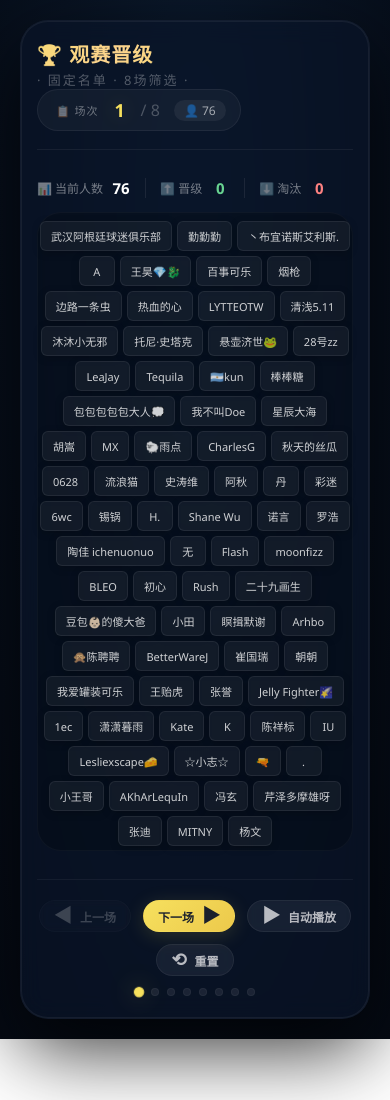
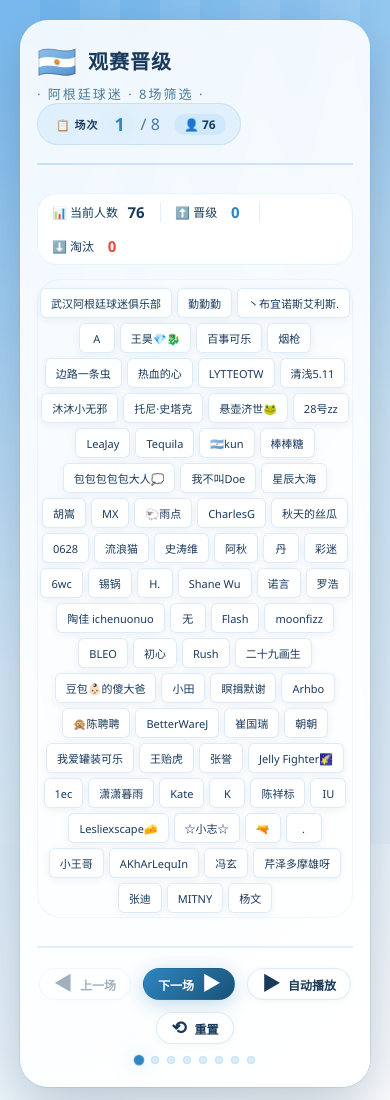
Before and after one commit to lamboxr/fifa26_attendance, a plain HTML site: page index.html in a window 390 px wide. Shown: the top 1100 px of the page. Before the commit the page ends 1039 px from the top, so only its background shows below. Drawn offline with Linux system fonts and the light colour scheme.

Commit message:
蓝白风

```diff
--- a/index.html
+++ b/index.html
@@ -3,9 +3,9 @@
 <head>
     <meta charset="UTF-8" />
     <meta name="viewport" content="width=device-width, initial-scale=1.0" />
-    <title>🏆 观赛晋级 · 固定名单 + 自动暂停</title>
+    <title>🇦🇷 阿根廷观赛 · 名单晋级</title>
     <style>
-        /* ===== 全局样式（保持与之前一致） ===== */
+        /* ===== 全局重置 & 阿根廷蓝白主题 ===== */
         * {
             margin: 0;
             padding: 0;
@@ -15,26 +15,47 @@
         body {
             font-family: 'Segoe UI', 'PingFang SC', Roboto, 'Helvetica Neue', sans-serif;
             min-height: 100vh;
-            background: radial-gradient(ellipse at 50% 20%, #0b1a2e, #050a14);
+            background: linear-gradient(145deg, #6CB4EE 0%, #D6EAF8 50%, #FFFFFF 100%);
             display: flex;
             justify-content: center;
             align-items: center;
             padding: 20px;
+            position: relative;
+        }
+
+        /* 装饰性条纹（球衣风格） */
+        body::before {
+            content: '';
+            position: fixed;
+            top: 0;
+            left: 0;
+            right: 0;
+            bottom: 0;
+            background: repeating-linear-gradient(90deg,
+                    rgba(255, 255, 255, 0.08) 0px,
+                    rgba(255, 255, 255, 0.08) 40px,
+                    rgba(108, 180, 238, 0.06) 40px,
+                    rgba(108, 180, 238, 0.06) 80px);
+            pointer-events: none;
+            z-index: 0;
         }
 
         #app {
             width: 100%;
             max-width: 1200px;
-            background: rgba(10, 20, 40, 0.65);
-            backdrop-filter: blur(12px);
-            -webkit-backdrop-filter: blur(12px);
+            background: rgba(255, 255, 255, 0.88);
+            backdrop-filter: blur(8px);
+            -webkit-backdrop-filter: blur(8px);
             border-radius: 40px;
             padding: 30px 35px 35px;
-            box-shadow: 0 30px 80px rgba(0, 0, 0, 0.8), inset 0 0 0 1px rgba(255, 255, 255, 0.06);
-            border: 1px solid rgba(255, 255, 255, 0.04);
+            box-shadow: 0 20px 60px rgba(0, 40, 80, 0.25), 0 0 0 1px rgba(108, 180, 238, 0.2);
+            border: 1px solid rgba(255, 255, 255, 0.3);
             transition: all 0.3s ease;
+            position: relative;
+            z-index: 1;
         }
 
+        /* ===== 头部 ===== */
         header {
             display: flex;
             justify-content: space-between;
@@ -42,89 +63,88 @@
             flex-wrap: wrap;
             margin-bottom: 28px;
             padding-bottom: 18px;
-            border-bottom: 1px solid rgba(255, 255, 255, 0.06);
+            border-bottom: 2px solid rgba(108, 180, 238, 0.3);
         }
 
         .logo h1 {
             font-size: 28px;
-            font-weight: 700;
-            background: linear-gradient(135deg, #f6e05e, #fbd38d, #f6e05e);
-            background-size: 200% 200%;
-            -webkit-background-clip: text;
-            -webkit-text-fill-color: transparent;
+            font-weight: 800;
+            color: #1A3A5C;
             letter-spacing: 1px;
-            animation: shimmerGold 4s ease-in-out infinite;
+            display: flex;
+            align-items: center;
+            gap: 10px;
         }
 
+        .logo h1 .flag {
+            font-size: 32px;
+        }
         .logo .sub {
             font-size: 13px;
-            color: rgba(255, 255, 255, 0.3);
+            color: #4A7A9C;
             letter-spacing: 2px;
             margin-top: 2px;
-            -webkit-text-fill-color: rgba(255, 255, 255, 0.3);
-        }
-
-        @keyframes shimmerGold {
-            0%,
-            100% {
-                background-position: 0% 50%;
-            }
-            50% {
-                background-position: 100% 50%;
-            }
+            font-weight: 500;
         }
 
         .round-badge {
             display: flex;
             align-items: center;
             gap: 18px;
-            background: rgba(255, 255, 255, 0.04);
+            background: rgba(108, 180, 238, 0.12);
             padding: 10px 22px 10px 26px;
             border-radius: 60px;
-            border: 1px solid rgba(255, 255, 255, 0.06);
+            border: 1px solid rgba(108, 180, 238, 0.25);
         }
 
         .round-badge .label {
-            color: rgba(255, 255, 255, 0.4);
+            color: #1A3A5C;
             font-size: 13px;
-            font-weight: 500;
+            font-weight: 600;
             letter-spacing: 1px;
         }
 
         .round-badge .round-num {
             font-size: 28px;
             font-weight: 800;
-            color: #fff;
+            color: #1A3A5C;
             min-width: 36px;
             text-align: center;
             transition: 0.3s;
         }
 
         .round-badge .round-num.active {
-            color: #f6e05e;
-            text-shadow: 0 0 20px rgba(246, 224, 94, 0.3);
+            color: #2E86C1;
+            text-shadow: 0 0 20px rgba(46, 134, 193, 0.3);
         }
 
         .round-badge .total {
-            color: rgba(255, 255, 255, 0.25);
+            color: #4A7A9C;
             font-size: 16px;
+            font-weight: 500;
         }
 
         .round-badge .people-count {
-            color: rgba(255, 255, 255, 0.6);
+            color: #1A3A5C;
             font-size: 14px;
-            background: rgba(255, 255, 255, 0.06);
+            background: rgba(108, 180, 238, 0.15);
             padding: 4px 14px;
             border-radius: 30px;
-            font-weight: 500;
+            font-weight: 600;
             margin-left: 4px;
         }
 
+        /* ===== 统计条 ===== */
         .stats-bar {
             display: flex;
             gap: 24px;
             margin-bottom: 22px;
             flex-wrap: wrap;
+            background: rgba(255, 255, 255, 0.5);
+            padding: 10px 18px;
+            border-radius: 20px;
+            backdrop-filter: blur(4px);
+            border: 1px solid rgba(108, 180, 238, 0.15);
         }
 
         .stats-bar .stat-item {
@@ -132,30 +152,31 @@
             align-items: center;
             gap: 8px;
             font-size: 14px;
-            color: rgba(255, 255, 255, 0.45);
+            color: #1A3A5C;
             font-weight: 500;
         }
 
         .stats-bar .stat-item .num {
             font-weight: 700;
             font-size: 18px;
-            color: #fff;
+            color: #1A3A5C;
             min-width: 28px;
             text-align: center;
         }
 
         .stats-bar .stat-item .num.qualify-num {
-            color: #68d391;
+            color: #2E86C1;
         }
         .stats-bar .stat-item .num.eliminate-num {
-            color: #fc8181;
+            color: #E74C3C;
         }
 
         .stats-bar .stat-divider {
             width: 1px;
-            background: rgba(255, 255, 255, 0.08);
+            background: rgba(108, 180, 238, 0.2);
         }
 
+        /* ===== 名字网格 ===== */
         #nameGrid {
             display: flex;
             flex-wrap: wrap;
@@ -164,12 +185,13 @@
             min-height: 320px;
             padding: 18px 8px 10px;
             border-radius: 24px;
-            background: rgba(0, 0, 0, 0.2);
-            border: 1px solid rgba(255, 255, 255, 0.03);
+            background: rgba(255, 255, 255, 0.3);
+            border: 1px solid rgba(108, 180, 238, 0.1);
             transition: all 0.4s ease;
             position: relative;
         }
 
+        /* ===== 名字卡片 ===== */
         .name-card {
             display: flex;
             align-items: center;
@@ -178,49 +200,50 @@
             min-width: 60px;
             height: 44px;
             border-radius: 12px;
-            background: rgba(255, 255, 255, 0.05);
-            border: 1px solid rgba(255, 255, 255, 0.07);
-            color: rgba(255, 255, 255, 0.8);
+            background: rgba(255, 255, 255, 0.85);
+            border: 1px solid rgba(108, 180, 238, 0.25);
+            color: #1A3A5C;
             font-size: 15px;
             font-weight: 500;
             transition: all 0.3s cubic-bezier(0.25, 0.46, 0.45, 0.94);
             cursor: default;
             position: relative;
             user-select: none;
-            box-shadow: 0 2px 8px rgba(0, 0, 0, 0.2);
+            box-shadow: 0 2px 8px rgba(0, 40, 80, 0.06);
         }
 
         .name-card:hover {
             transform: translateY(-2px) scale(1.02);
-            border-color: rgba(255, 255, 255, 0.15);
-            background: rgba(255, 255, 255, 0.08);
-            box-shadow: 0 6px 20px rgba(0, 0, 0, 0.4);
+            border-color: #2E86C1;
+            background: rgba(255, 255, 255, 0.95);
+            box-shadow: 0 6px 20px rgba(46, 134, 193, 0.15);
         }
 
+        /* ---- 晋级 ---- */
         .name-card.qualify {
-            background: rgba(104, 211, 145, 0.18);
-            border-color: rgba(104, 211, 145, 0.5);
-            color: #68d391;
-            box-shadow: 0 0 25px rgba(104, 211, 145, 0.15), inset 0 0 20px rgba(104, 211, 145, 0.05);
+            background: rgba(46, 134, 193, 0.12);
+            border-color: #2E86C1;
+            color: #1A5276;
+            box-shadow: 0 0 25px rgba(46, 134, 193, 0.15), inset 0 0 20px rgba(46, 134, 193, 0.05);
             animation: qualifyPulse 1.2s ease-in-out;
         }
 
         @keyframes qualifyPulse {
             0% {
                 transform: scale(1);
-                box-shadow: 0 0 0 rgba(104, 211, 145, 0);
+                box-shadow: 0 0 0 rgba(46, 134, 193, 0);
             }
             30% {
                 transform: scale(1.12);
-                box-shadow: 0 0 50px rgba(104, 211, 145, 0.4);
-                border-color: #68d391;
+                box-shadow: 0 0 50px rgba(46, 134, 193, 0.4);
+                border-color: #2E86C1;
             }
             70% {
                 transform: scale(0.96);
             }
             100% {
                 transform: scale(1);
-                box-shadow: 0 0 25px rgba(104, 211, 145, 0.15);
+                box-shadow: 0 0 25px rgba(46, 134, 193, 0.15);
             }
         }
 
@@ -228,13 +251,14 @@
             display: inline-block;
             margin-left: 6px;
             font-size: 13px;
-            color: #68d391;
+            color: #2E86C1;
         }
 
+        /* ---- 淘汰 ---- */
         .name-card.eliminate {
-            background: rgba(252, 129, 129, 0.12);
-            border-color: rgba(252, 129, 129, 0.3);
-            color: #fc8181;
+            background: rgba(231, 76, 60, 0.08);
+            border-color: rgba(231, 76, 60, 0.25);
+            color: #C0392B;
             animation: eliminateFade 0.9s ease-in forwards;
         }
 
@@ -242,21 +266,22 @@
             0% {
                 transform: scale(1);
                 opacity: 1;
-                background: rgba(252, 129, 129, 0.12);
+                background: rgba(231, 76, 60, 0.08);
             }
             40% {
                 transform: scale(0.85);
                 opacity: 0.8;
-                background: rgba(252, 129, 129, 0.25);
+                background: rgba(231, 76, 60, 0.2);
             }
             100% {
                 transform: scale(0.6) translateY(30px);
                 opacity: 0;
-                background: rgba(252, 129, 129, 0);
+                background: rgba(231, 76, 60, 0);
                 border-color: transparent;
             }
         }
 
+        /* ---- 回归 ---- */
         .name-card.reappear {
             animation: reappearUp 0.7s ease-out forwards;
         }
@@ -265,57 +290,59 @@
             0% {
                 transform: translateY(40px) scale(0.7);
                 opacity: 0;
-                background: rgba(104, 211, 145, 0.05);
+                background: rgba(46, 134, 193, 0.05);
             }
             60% {
                 transform: translateY(-6px) scale(1.02);
                 opacity: 1;
-                background: rgba(104, 211, 145, 0.12);
-                border-color: rgba(104, 211, 145, 0.3);
+                background: rgba(46, 134, 193, 0.12);
+                border-color: rgba(46, 134, 193, 0.3);
             }
             100% {
                 transform: translateY(0) scale(1);
                 opacity: 1;
-                background: rgba(255, 255, 255, 0.05);
-                border-color: rgba(255, 255, 255, 0.07);
-                color: rgba(255, 255, 255, 0.8);
+                background: rgba(255, 255, 255, 0.85);
+                border-color: rgba(108, 180, 238, 0.25);
+                color: #1A3A5C;
             }
         }
 
+        /* ---- 晋级高亮（金色改为蓝色） ---- */
         .name-card.qualify-glow {
-            background: rgba(246, 224, 94, 0.15);
-            border-color: #f6e05e;
-            color: #f6e05e;
-            box-shadow: 0 0 40px rgba(246, 224, 94, 0.2), inset 0 0 30px rgba(246, 224, 94, 0.05);
-            animation: glowGold 1.4s ease-in-out;
+            background: rgba(46, 134, 193, 0.2);
+            border-color: #2E86C1;
+            color: #1A5276;
+            box-shadow: 0 0 40px rgba(46, 134, 193, 0.25), inset 0 0 30px rgba(46, 134, 193, 0.08);
+            animation: glowBlue 1.4s ease-in-out;
         }
 
-        @keyframes glowGold {
+        @keyframes glowBlue {
             0% {
                 transform: scale(1);
-                box-shadow: 0 0 0 rgba(246, 224, 94, 0);
+                box-shadow: 0 0 0 rgba(46, 134, 193, 0);
             }
             25% {
                 transform: scale(1.15);
-                box-shadow: 0 0 60px rgba(246, 224, 94, 0.5);
+                box-shadow: 0 0 60px rgba(46, 134, 193, 0.5);
             }
             60% {
                 transform: scale(0.95);
-                box-shadow: 0 0 30px rgba(246, 224, 94, 0.2);
+                box-shadow: 0 0 30px rgba(46, 134, 193, 0.2);
             }
             100% {
                 transform: scale(1);
-                box-shadow: 0 0 40px rgba(246, 224, 94, 0.15);
+                box-shadow: 0 0 40px rgba(46, 134, 193, 0.15);
             }
         }
 
         .empty-hint {
-            color: rgba(255, 255, 255, 0.15);
+            color: #4A7A9C;
             font-size: 18px;
             padding: 60px 20px;
             letter-spacing: 2px;
         }
 
+        /* ===== 底部 ===== */
         footer {
             margin-top: 28px;
             display: flex;
@@ -324,7 +351,7 @@
             flex-wrap: wrap;
             gap: 16px;
             padding-top: 20px;
-            border-top: 1px solid rgba(255, 255, 255, 0.05);
+            border-top: 2px solid rgba(108, 180, 238, 0.2);
         }
 
         .controls {
@@ -344,17 +371,18 @@
             display: flex;
             align-items: center;
             gap: 8px;
-            background: rgba(255, 255, 255, 0.06);
-            color: rgba(255, 255, 255, 0.7);
-            border: 1px solid rgba(255, 255, 255, 0.06);
+            background: rgba(255, 255, 255, 0.7);
+            color: #1A3A5C;
+            border: 1px solid rgba(108, 180, 238, 0.25);
             backdrop-filter: blur(4px);
+            box-shadow: 0 2px 8px rgba(0, 0, 0, 0.04);
         }
 
         .controls button:hover:not(:disabled) {
-            background: rgba(255, 255, 255, 0.12);
-            color: #fff;
+            background: #ffffff;
+            border-color: #2E86C1;
             transform: translateY(-2px);
-            box-shadow: 0 8px 30px rgba(0, 0, 0, 0.3);
+            box-shadow: 0 8px 25px rgba(46, 134, 193, 0.15);
         }
 
         .controls button:active:not(:disabled) {
@@ -362,28 +390,28 @@
         }
 
         .controls button:disabled {
-            opacity: 0.3;
+            opacity: 0.4;
             cursor: not-allowed;
             transform: none !important;
         }
 
         .controls button.primary {
-            background: linear-gradient(135deg, #f6e05e, #ecc94b);
-            color: #1a202c;
+            background: linear-gradient(135deg, #2E86C1, #1A5276);
+            color: #fff;
             border-color: transparent;
             font-weight: 700;
-            box-shadow: 0 4px 20px rgba(246, 224, 94, 0.15);
+            box-shadow: 0 4px 20px rgba(46, 134, 193, 0.3);
         }
 
         .controls button.primary:hover:not(:disabled) {
-            background: linear-gradient(135deg, #fbd38d, #f6e05e);
-            box-shadow: 0 8px 35px rgba(246, 224, 94, 0.3);
+            background: linear-gradient(135deg, #3498DB, #1A5276);
+            box-shadow: 0 8px 35px rgba(46, 134, 193, 0.4);
             transform: translateY(-2px);
         }
 
         .controls button.primary:disabled {
-            background: rgba(255, 255, 255, 0.08);
-            color: rgba(255, 255, 255, 0.3);
+            background: rgba(108, 180, 238, 0.3);
+            color: rgba(255, 255, 255, 0.5);
             box-shadow: none;
         }
 
@@ -393,13 +421,20 @@
         }
 
         .controls button .badge {
-            background: rgba(255, 255, 255, 0.1);
+            background: rgba(108, 180, 238, 0.15);
             padding: 0 10px;
             border-radius: 30px;
             font-size: 12px;
             font-weight: 500;
+            color: #1A3A5C;
         }
 
+        .controls button.primary .badge {
+            background: rgba(255, 255, 255, 0.2);
+            color: #fff;
+        }
+
+        /* ===== 进度点 ===== */
         .progress-dots {
             display: flex;
             gap: 8px;
@@ -410,23 +445,24 @@
             width: 10px;
             height: 10px;
             border-radius: 50%;
-            background: rgba(255, 255, 255, 0.08);
+            background: rgba(108, 180, 238, 0.25);
             transition: all 0.4s ease;
-            border: 1px solid rgba(255, 255, 255, 0.04);
+            border: 1px solid rgba(108, 180, 238, 0.2);
         }
 
         .progress-dots .dot.active {
-            background: #f6e05e;
-            box-shadow: 0 0 20px rgba(246, 224, 94, 0.4);
-            border-color: #f6e05e;
+            background: #2E86C1;
+            box-shadow: 0 0 20px rgba(46, 134, 193, 0.4);
+            border-color: #2E86C1;
             transform: scale(1.3);
         }
 
         .progress-dots .dot.done {
-            background: rgba(104, 211, 145, 0.3);
-            border-color: rgba(104, 211, 145, 0.2);
+            background: rgba(46, 134, 193, 0.3);
+            border-color: rgba(46, 134, 193, 0.2);
         }
 
+        /* ===== 响应式 ===== */
         @media (max-width: 768px) {
             #app {
                 padding: 18px 16px 22px;
@@ -450,6 +486,7 @@
             .stats-bar {
                 gap: 14px;
                 margin-bottom: 14px;
+                padding: 8px 14px;
             }
             .stats-bar .stat-item {
                 font-size: 12px;
@@ -519,10 +556,7 @@
             }
         }
 
-        .fade-transition {
-            transition: opacity 0.3s ease;
-        }
-
+        /* ===== 工具类 ===== */
         .stat-item .num.pop {
             animation: popNum 0.5s ease;
         }
@@ -533,32 +567,10 @@
             }
             50% {
                 transform: scale(1.4);
-                color: #f6e05e;
+                color: #2E86C1;
             }
             100% {
                 transform: scale(1);
-            }
-        }
-
-        .sparkle {
-            position: absolute;
-            width: 4px;
-            height: 4px;
-            background: #f6e05e;
-            border-radius: 50%;
-            box-shadow: 0 0 12px rgba(246, 224, 94, 0.6);
-            pointer-events: none;
-            animation: sparkleFloat 1.2s ease-out forwards;
-        }
-
-        @keyframes sparkleFloat {
-            0% {
-                opacity: 1;
-                transform: translate(0, 0) scale(1);
-            }
-            100% {
-                opacity: 0;
-                transform: translate(var(--tx), var(--ty)) scale(0);
             }
         }
 
@@ -567,15 +579,15 @@
             height: 4px;
         }
         ::-webkit-scrollbar-track {
-            background: rgba(255, 255, 255, 0.02);
+            background: rgba(108, 180, 238, 0.05);
             border-radius: 10px;
         }
         ::-webkit-scrollbar-thumb {
-            background: rgba(255, 255, 255, 0.15);
+            background: #2E86C1;
             border-radius: 10px;
         }
         ::-webkit-scrollbar-thumb:hover {
-            background: rgba(255, 255, 255, 0.25);
+            background: #1A5276;
         }
     </style>
 </head>
@@ -585,8 +597,10 @@
         <!-- 头部 -->
         <header>
             <div class="logo">
-                <h1>🏆 观赛晋级</h1>
-                <div class="sub">· 固定名单 · 8场筛选 ·</div>
+                <h1>
+                    <span class="flag">🇦🇷</span> 观赛晋级
+                </h1>
+                <div class="sub">· 阿根廷球迷 · 8场筛选 ·</div>
             </div>
             <div class="round-badge">
                 <span class="label">📋 场次</span>
@@ -648,7 +662,7 @@
             // =================================================================
             //  ⚙️ 自动播放配置（修改此值即可调整暂停时长）
             // =================================================================
-            const AUTO_PAUSE_SECONDS = 8; // 每次晋级后暂停的秒数，例如 3 表示暂停 3 秒
+            const AUTO_PAUSE_SECONDS = 3; // 每次晋级后暂停的秒数
 
             // =================================================================
             //  📌 数据配置区 —— 您的固定名单（8场）
@@ -724,7 +738,7 @@
             //  状态管理
             // =================================================================
 
-            const TOTAL_ROUNDS = FIXED_ROUNDS.length; // 8
+            const TOTAL_ROUNDS = FIXED_ROUNDS.length;
             const AUTO_PAUSE_MS = AUTO_PAUSE_SECONDS * 1000;
 
             const state = {
@@ -1014,7 +1028,6 @@
 
             function goToNext() {
                 if (state.isAnimating) return;
-                // 手动操作时停止自动播放，避免冲突
                 if (state.isAutoPlaying) stopAutoPlay();
                 if (state.currentRound >= TOTAL_ROUNDS - 1) return;
                 playQualifyEffect();
@@ -1035,7 +1048,7 @@
                 updateRoundUI();
             }
 
-            // ---- 自动播放（含暂停配置） ----
+            // ---- 自动播放 ----
             function toggleAutoPlay() {
                 if (state.isAutoPlaying) {
                     stopAutoPlay();
@@ -1081,26 +1094,20 @@
                     return;
                 }
 
-                // 执行晋级
                 playQualifyEffect();
 
-                // 等待动画彻底完成（包括最后的 state.isAnimating = false）
                 const checkDone = () => {
                     if (!state.isAnimating) {
-                        // 动画已完成，此时进入暂停状态
                         if (state.isAutoPlaying && state.currentRound < TOTAL_ROUNDS - 1) {
-                            // ⭐ 关键：暂停 AUTO_PAUSE_MS 毫秒后再进行下一步
                             state.autoPlayTimer = setTimeout(autoPlayStep, AUTO_PAUSE_MS);
                         } else if (state.isAutoPlaying && state.currentRound >= TOTAL_ROUNDS - 1) {
                             stopAutoPlay();
                         }
                     } else {
-                        // 如果还在动画中，继续轮询
                         state.autoPlayTimer = setTimeout(checkDone, 300);
                     }
                 };
 
-                // 在 playQualifyEffect 内部有 1100ms + 1400ms 的动画，这里给足够的缓冲时间再开始轮询
                 state.autoPlayTimer = setTimeout(checkDone, 1200);
             }
 
@@ -1130,7 +1137,7 @@
                     }
                 });
 
-                console.log(`🏆 观赛晋级特效已启动（共 ${TOTAL_ROUNDS} 场）`);
+                console.log(`🇦🇷 阿根廷观赛晋级已启动（共 ${TOTAL_ROUNDS} 场）`);
                 console.log('📋 各场人数:', FIXED_ROUNDS.map(r => r.length).join(' → '));
                 console.log(`⏸️ 自动播放每次晋级后暂停 ${AUTO_PAUSE_SECONDS} 秒`);
                 console.log('⌨️  快捷键: ← 上一场 | → / Space 下一场 | r 重置');
```
